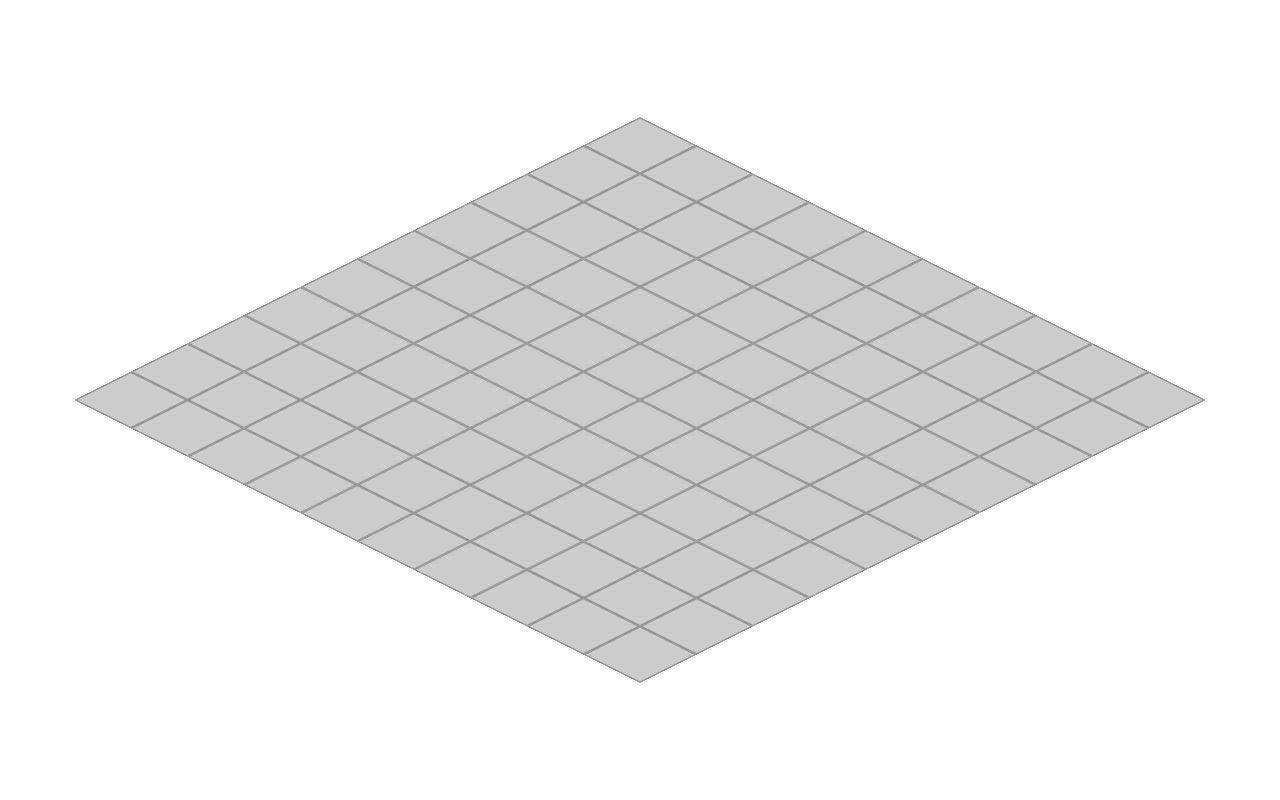
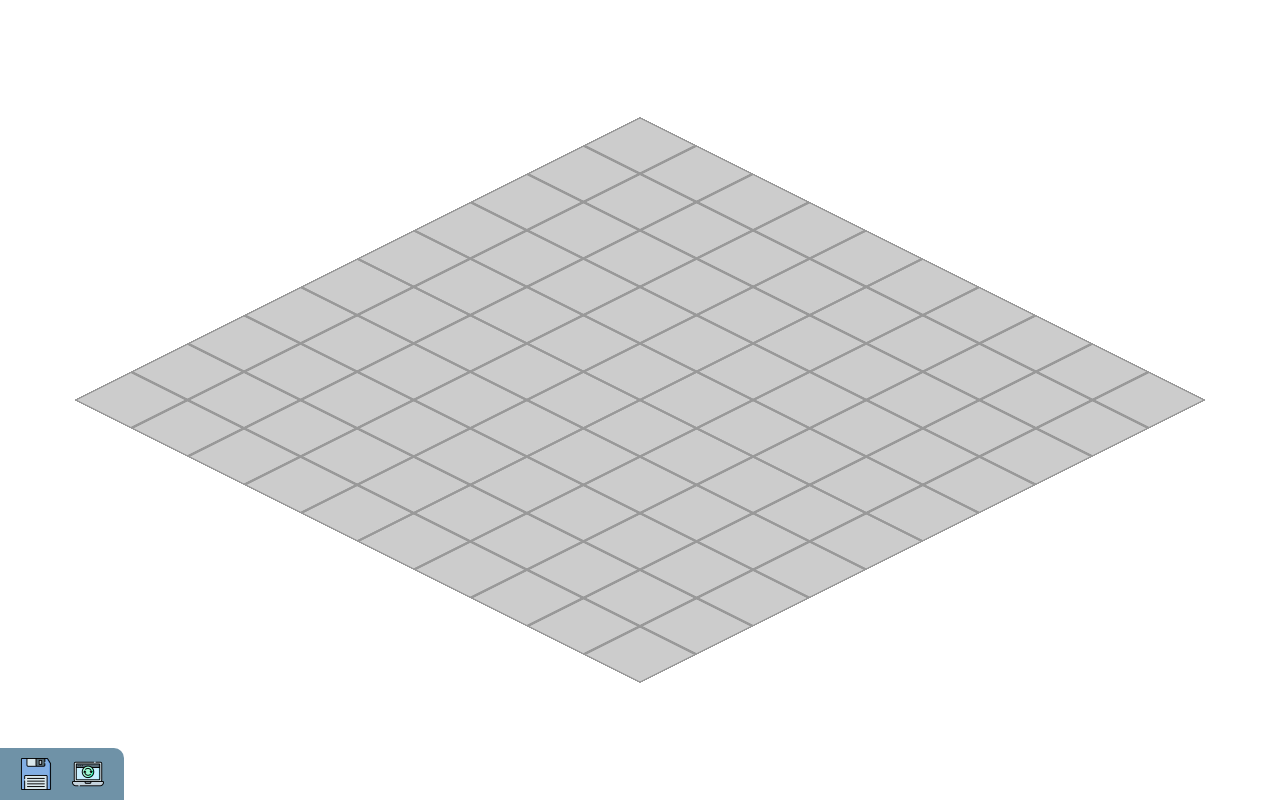
Before and after one commit to digitalbocca/css-transform-matrix, a Vue app: page / in a window 1280 px wide. Built offline with nearby package versions, Linux system fonts and the light colour scheme; a web font is replaced by a local one.

Commit message:
Cria caixa de controles

```diff
--- /dev/null
+++ b/src/components/controls.vue
@@ -0,0 +1,57 @@
+<template lang="pug">
+
+.controls
+  .btn(v-for="button in buttons")
+    img.btn-img(
+      :src="imageUrl(button.img)"
+      :alt="button.text"
+      :title="button.text"
+    )
+</template>
+
+<script setup>
+
+import { ref } from 'vue'
+
+import imageUrl from '../functions/image-url'
+
+const buttons = ref([
+  {
+    img: 'floppy',
+    text: 'Save'
+  },
+  {
+    img: 'software',
+    text: 'Load'
+  }
+])
+
+</script>
+
+<style lang="sass">
+
+.controls
+  display: flex
+  justify-content: center
+
+  position: fixed
+  bottom: 0
+  left: 0
+
+  padding: 10px
+
+  border-radius: 0 10px 0 0
+  background-color: rgba(50, 100, 130, .7)
+
+  z-index: 10
+
+.btn
+  display: flex
+  justify-content: center
+  padding: 0 10px
+
+.btn-img
+  height: 2rem
+  margin: 0 auto
+
+</style>
--- a/src/views/home.vue
+++ b/src/views/home.vue
@@ -3,6 +3,7 @@
 .home-container
   info-box
   selected-box
+  controls
   .fields(@mouseleave="cleanHovered()")
     .row-field(v-for="row in fields")
       .col-field(v-for="col in row")
@@ -22,6 +23,7 @@ import imageUrl from '../functions/image-url'
 
 import InfoBox from '../components/info-box.vue'
 import SelectedBox from '../components/selected-box.vue'
+import Controls from '../components/controls.vue'
 
 const store = useStore()
 
```
Also changed, not shown: public/img/floppy.png (added), public/img/software.png (added).
